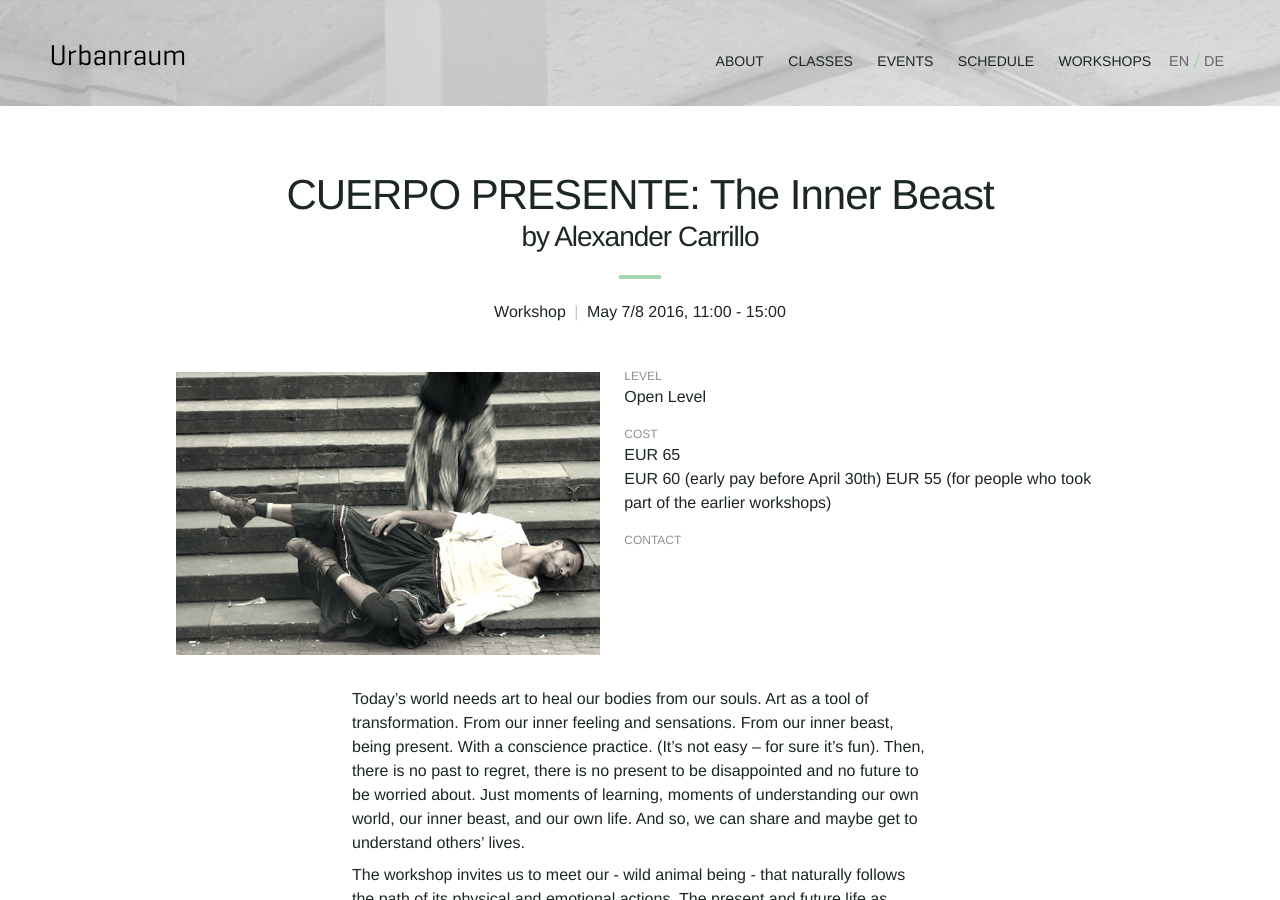
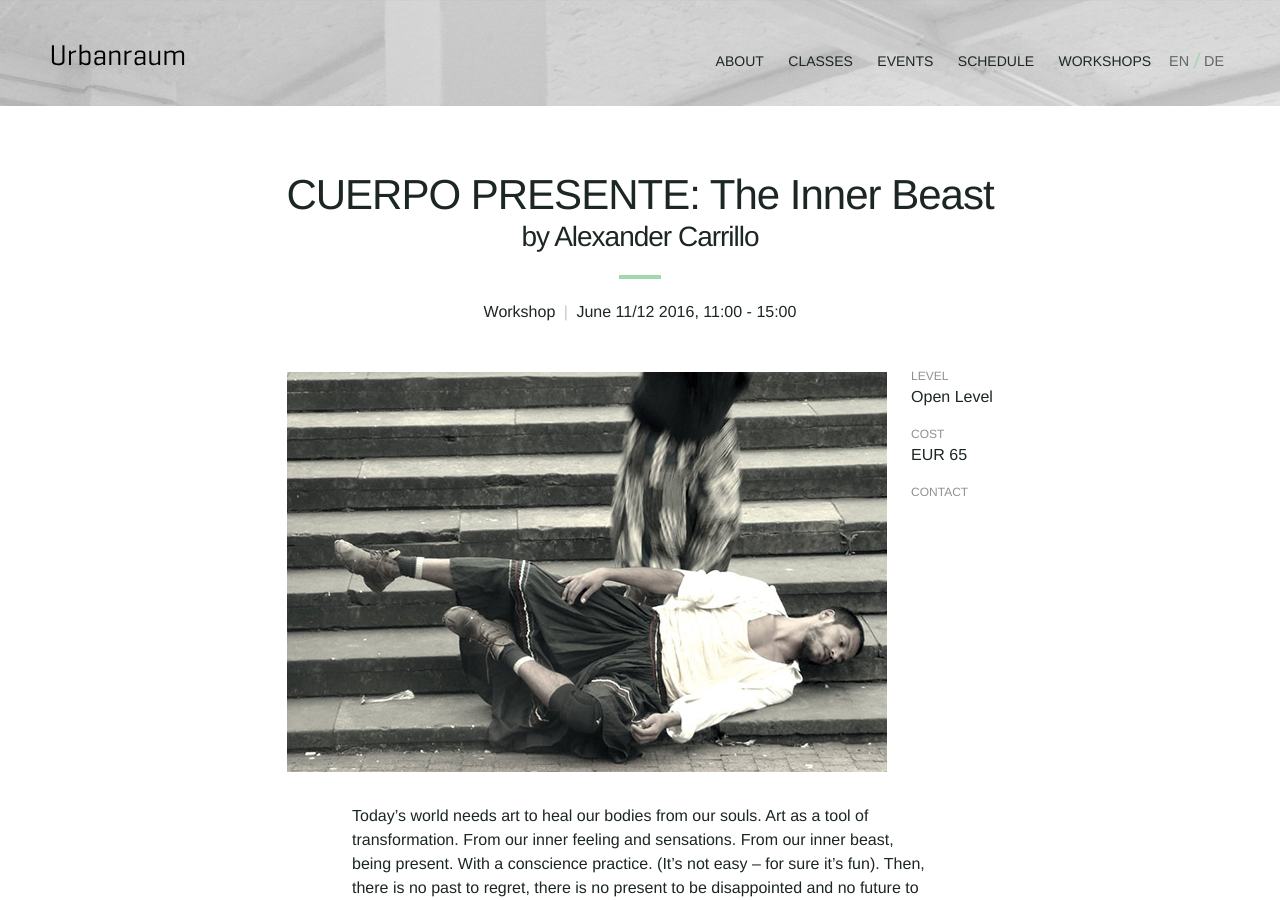
Before and after one commit to Kriesse/urbanraum, a Jekyll site: the page built from _workshops/cuerpo-presente.md, in a window 1280 px wide and 900 px high. Built offline with Jekyll 4.4.1, drawn with Linux system fonts in a browser that asks for light colours; nearby versions of some CDN libraries.

Commit message:
Update cuerpo-presente.md

```diff
--- a/_workshops/cuerpo-presente.md
+++ b/_workshops/cuerpo-presente.md
@@ -1,8 +1,8 @@
 ---
 teacher: "alexander-carrillo"
 
-date_en: "May 7/8 2016"
-date_de: "7./8. Mai 2016"
+date_en: "June 11/12 2016"
+date_de: "11./12. Juni 2016"
 
 time: "11:00am"
 endtime: "3:00pm"
@@ -23,14 +23,9 @@
 
 price_en: |
   EUR 65
-  EUR 60 (early pay before April 30th)
-    EUR 55 (for people who took part of the earlier workshops)
 
 price_de: |
   65 EUR
-  60 EUR (Frühbucher-Tarif vor dem 30. April)
-    55 EUR (für Teilnehmer der bisherigen Workshops)
-
 
 
 language_en:
```
